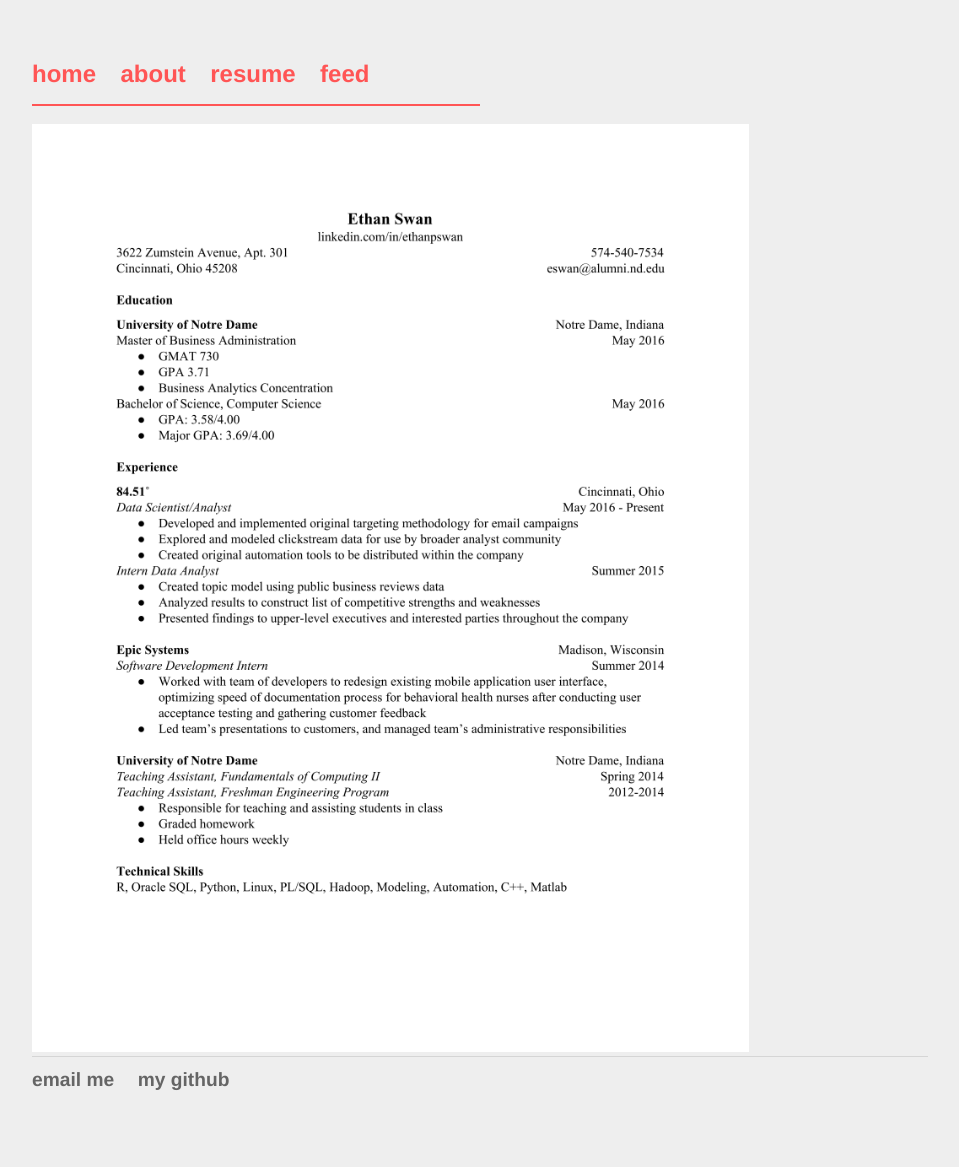
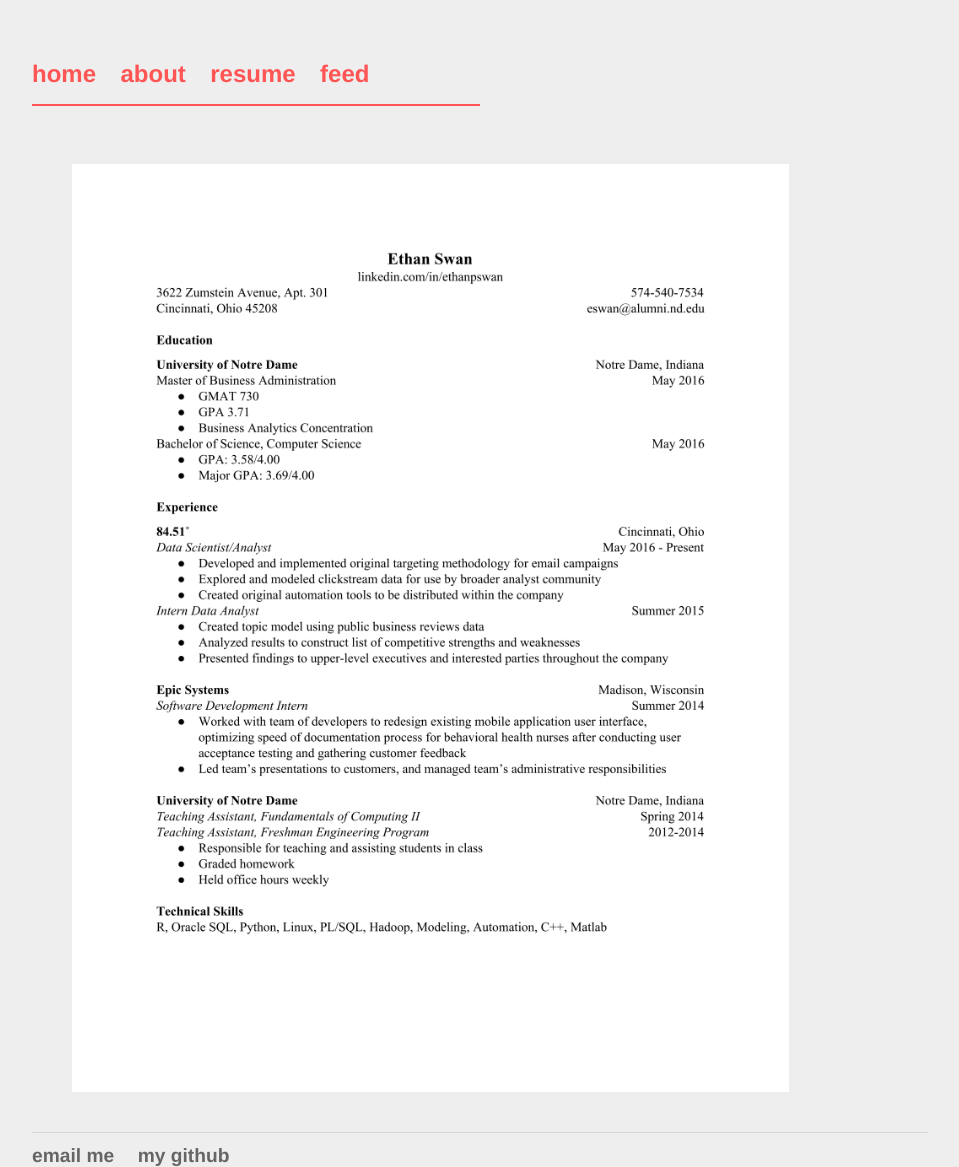
Before and after one commit to eswan18/ethanswan.com, a Jekyll site: the page built from resume.html, in a window 1280 px wide. Shown: the whole page, without its empty margins (160-1119 px from the left). Built offline with Jekyll 4.4.1, drawn with Linux system fonts in a browser that asks for light colours; before the commit the page ends 1091 px from its top, so only the background shows below that.

Commit message:
Added padding around resume

```diff
--- a/resume.html
+++ b/resume.html
@@ -2,7 +2,8 @@
 layout: default
 title: Resume
 ---
-<div class="blurb" style="float:left;">
-	<img style="height:80%;width:80%;" src="/images/resume20161115.png"/>
+<div class="blurb">
+	<!-- Pad the resume with spacers -->
+	<img style="height:80%;width:80%;padding:40px;" src="/images/resume20161115.png" align="middle">
 </div>
 <!-- /.blurb -->
```
